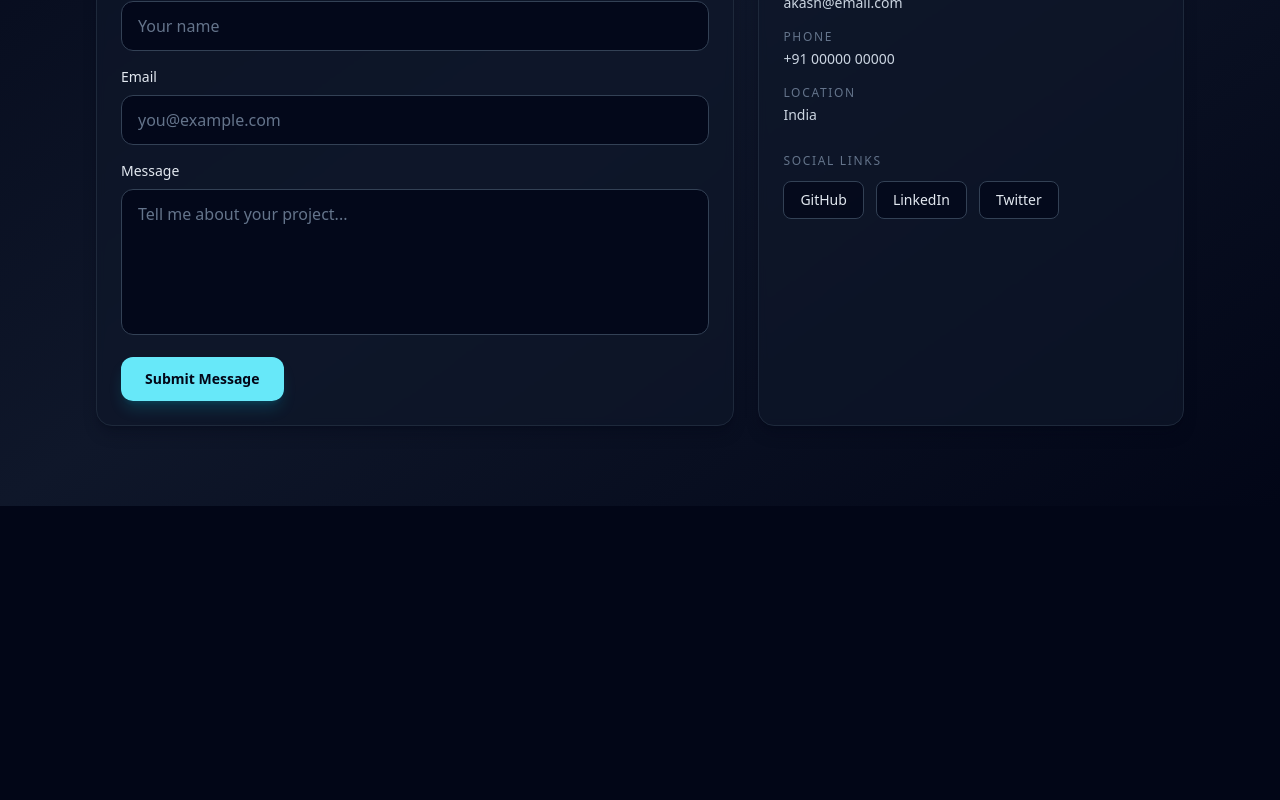
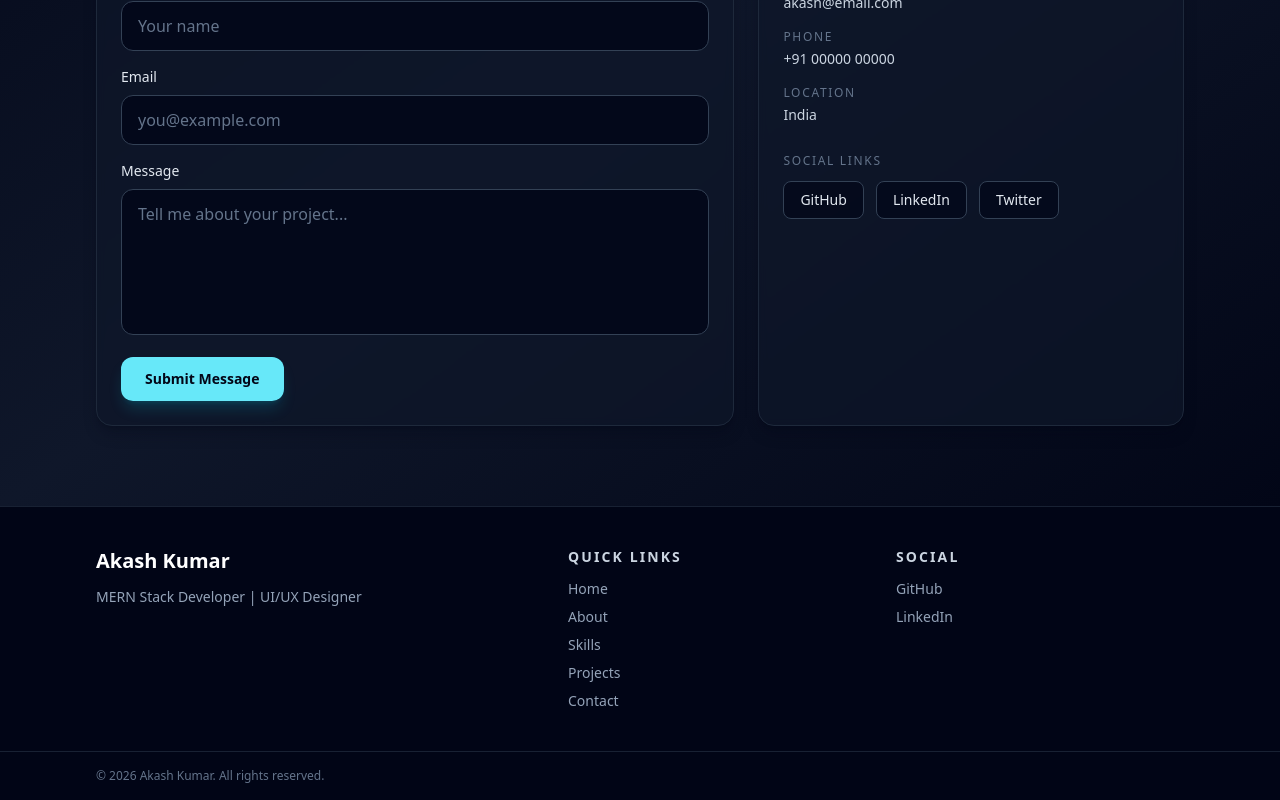
Before and after one commit to akahkumardev01-sketch/Akash-portfolio, a React (Vite) app: page /contact in a window 1280 px wide. Shown: the part 423-1223 px from the top of the page. Before the commit the page ends 929 px from the top, so only its background shows below. Built offline with nearby package versions, Linux system fonts and the light colour scheme.

Commit message:
feat: add Footer, Button, Card, and SectionTitle components with styling

```diff
--- a/src/App.jsx
+++ b/src/App.jsx
@@ -5,10 +5,13 @@ import About from "./pages/About";
 import Skills from "./pages/Skills";
 import Projects from "./pages/Projects";
 import Contact from "./pages/Contact";
+import Footer from "./components/Footer";
 
 function App() {
   return (
     <BrowserRouter>
+      <div className="flex min-h-screen flex-col">
+        <div className="flex-1">
           <Routes>
             <Route element={<MainLayout />}>
               <Route path="/" element={<Home />} />
@@ -18,6 +21,9 @@ function App() {
               <Route path="/contact" element={<Contact />} />
             </Route>
           </Routes>
+        </div>
+        <Footer />
+      </div>
     </BrowserRouter>
   );
 }
--- /dev/null
+++ b/src/components/Button.jsx
@@ -0,0 +1,28 @@
+const variantClasses = {
+  primary:
+    "bg-cyan-300 text-slate-950 hover:-translate-y-0.5 hover:bg-cyan-200 shadow-lg shadow-cyan-500/20",
+  outline:
+    "border border-slate-700 bg-slate-900/70 text-slate-100 hover:-translate-y-0.5 hover:border-cyan-300/70 hover:text-cyan-200",
+};
+
+function Button({
+  children,
+  type = "button",
+  variant = "primary",
+  className = "",
+  ...props
+}) {
+  const classes = [
+    "inline-flex items-center justify-center rounded-xl px-6 py-3 text-sm font-semibold transition duration-300",
+    variantClasses[variant] || variantClasses.primary,
+    className,
+  ].join(" ");
+
+  return (
+    <button type={type} className={classes} {...props}>
+      {children}
+    </button>
+  );
+}
+
+export default Button;
--- /dev/null
+++ b/src/components/Card.jsx
@@ -0,0 +1,19 @@
+function Card({
+  children,
+  className = "",
+  as: Component = "article",
+  ...props
+}) {
+  const classes = [
+    "rounded-2xl border border-slate-800 bg-slate-900/70 p-5 shadow-lg shadow-slate-950/30 transition duration-300",
+    className,
+  ].join(" ");
+
+  return (
+    <Component className={classes} {...props}>
+      {children}
+    </Component>
+  );
+}
+
+export default Card;
--- /dev/null
+++ b/src/components/Footer.jsx
@@ -0,0 +1,75 @@
+import { Link } from "react-router-dom";
+
+const quickLinks = [
+  { label: "Home", to: "/" },
+  { label: "About", to: "/about" },
+  { label: "Skills", to: "/skills" },
+  { label: "Projects", to: "/projects" },
+  { label: "Contact", to: "/contact" },
+];
+
+const socialLinks = [
+  { label: "GitHub", href: "https://github.com" },
+  { label: "LinkedIn", href: "https://linkedin.com" },
+];
+
+function Footer() {
+  return (
+    <footer className="border-t border-slate-800/80 bg-slate-950/95">
+      <div className="mx-auto grid w-full max-w-6xl gap-10 px-4 py-10 sm:px-6 lg:grid-cols-[1.2fr_0.8fr_0.8fr] lg:px-8">
+        <section>
+          <h2 className="text-xl font-semibold text-white">Akash Kumar</h2>
+          <p className="mt-3 text-sm text-slate-400">
+            MERN Stack Developer | UI/UX Designer
+          </p>
+        </section>
+
+        <section>
+          <h3 className="text-sm font-semibold uppercase tracking-[0.15em] text-slate-300">
+            Quick Links
+          </h3>
+          <ul className="mt-3 space-y-2 text-sm">
+            {quickLinks.map((link) => (
+              <li key={link.to}>
+                <Link
+                  to={link.to}
+                  className="text-slate-400 transition-colors duration-300 hover:text-cyan-300"
+                >
+                  {link.label}
+                </Link>
+              </li>
+            ))}
+          </ul>
+        </section>
+
+        <section>
+          <h3 className="text-sm font-semibold uppercase tracking-[0.15em] text-slate-300">
+            Social
+          </h3>
+          <ul className="mt-3 space-y-2 text-sm">
+            {socialLinks.map((link) => (
+              <li key={link.label}>
+                <a
+                  href={link.href}
+                  target="_blank"
+                  rel="noreferrer"
+                  className="text-slate-400 transition-colors duration-300 hover:text-cyan-300"
+                >
+                  {link.label}
+                </a>
+              </li>
+            ))}
+          </ul>
+        </section>
+      </div>
+
+      <div className="border-t border-slate-800/80">
+        <p className="mx-auto w-full max-w-6xl px-4 py-4 text-center text-xs text-slate-500 sm:px-6 lg:px-8 lg:text-left">
+          © 2026 Akash Kumar. All rights reserved.
+        </p>
+      </div>
+    </footer>
+  );
+}
+
+export default Footer;
--- /dev/null
+++ b/src/components/SectionTitle.jsx
@@ -0,0 +1,23 @@
+function SectionTitle({ badge, title, subtitle, className = "" }) {
+  return (
+    <header className={["space-y-3", className].join(" ")}>
+      {badge && (
+        <p className="inline-flex rounded-full border border-cyan-300/30 bg-cyan-300/10 px-4 py-1.5 text-xs font-semibold uppercase tracking-[0.2em] text-cyan-200">
+          {badge}
+        </p>
+      )}
+
+      <h1 className="text-4xl font-semibold tracking-tight text-white sm:text-5xl">
+        {title}
+      </h1>
+
+      {subtitle && (
+        <p className="max-w-3xl text-base leading-relaxed text-slate-300 sm:text-lg">
+          {subtitle}
+        </p>
+      )}
+    </header>
+  );
+}
+
+export default SectionTitle;
```
Lines whose indentation alone changed are shown as unchanged.
